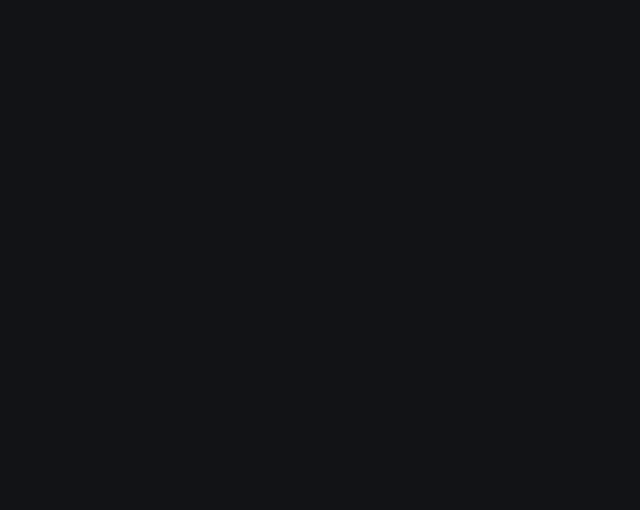
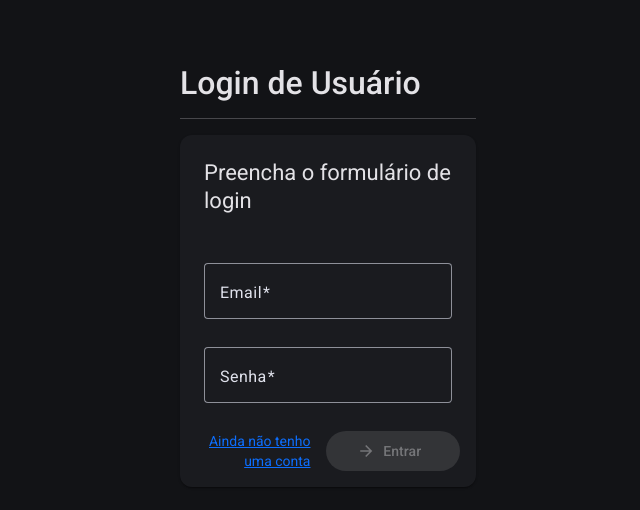
Before and after one commit to Iagodizlla/note-keeper, an Angular app in the folder client/: page /auth/login in a window 1280 px wide. Before the commit this address led to /. Shown: the top 510 px of the page, without its empty margins (312-952 px from the left). Built offline with nearby package versions, Linux system fonts and the light colour scheme.

Commit message:
Adicionado componente de Login e Logout

```diff
--- a/client/src/app/app.config.ts
+++ b/client/src/app/app.config.ts
@@ -6,7 +6,7 @@ import { provideNotifications } from './components/shared/notificacao/notificaca
 import { provideAuth } from './components/auth/auth.provider';
 
 export const routes: Routes = [
-  { path: '', redirectTo: 'auth/registro', pathMatch: 'full' },
+  { path: '', redirectTo: 'auth/login', pathMatch: 'full' },
   {
     path: 'auth',
     loadChildren: () => import('./components/auth/auth.routes').then((r) => r.authRoutes),
--- a/client/src/app/app.ts
+++ b/client/src/app/app.ts
@@ -1,14 +1,17 @@
+import { PartialObserver } from 'rxjs';
+
 import { AsyncPipe } from '@angular/common';
 import { Component, inject } from '@angular/core';
+import { Router, RouterOutlet } from '@angular/router';
 
 import { AuthService } from './components/auth/auth.service';
-import { ShellComponent } from "./components/shared/shell/shell.component";
-import { RouterOutlet } from '@angular/router';
+import { NotificacaoService } from './components/shared/notificacao/notificacao.service';
+import { ShellComponent } from './components/shared/shell/shell.component';
 
 @Component({
   selector: 'app-root',
   template: `
-   @if (accessToken$ | async; as accessToken) {
+    @if (accessToken$ | async; as accessToken) {
       <app-shell
         [usuarioAutenticado]="accessToken.usuarioAutenticado"
         (logoutRequisitado)="logout()"
@@ -24,11 +27,17 @@ import { RouterOutlet } from '@angular/router';
   imports: [ShellComponent, RouterOutlet, AsyncPipe],
 })
 export class App {
-  private readonly authService = inject(AuthService);
-
+  protected readonly router = inject(Router);
+  protected readonly authService = inject(AuthService);
+  protected readonly notificacaoService = inject(NotificacaoService);
   protected readonly accessToken$ = this.authService.accessToken$;
 
   public logout() {
-    console.log('Logout requisitado');
+    const sairObserver: PartialObserver<null> = {
+      error: (err) => this.notificacaoService.erro(err.message),
+      complete: () => this.router.navigate(['/auth/login']),
+    };
+
+    this.authService.sair().subscribe(sairObserver);
   }
 }
--- a/client/src/app/components/auth/auth.routes.ts
+++ b/client/src/app/components/auth/auth.routes.ts
@@ -1,4 +1,9 @@
 import { Routes } from '@angular/router';
+
+import { Login } from './login/login';
 import { Registro } from './registro/registro';
 
-export const authRoutes: Routes = [{ path: 'registro', component: Registro }];
+export const authRoutes: Routes = [
+  { path: 'login', component: Login },
+  { path: 'registro', component: Registro },
+];
--- a/client/src/app/components/auth/auth.service.ts
+++ b/client/src/app/components/auth/auth.service.ts
@@ -4,7 +4,7 @@ import { HttpClient } from '@angular/common/http';
 import { inject, Injectable } from '@angular/core';
 
 import { environment } from '../../../environments/environment';
-import { AccessTokenModel, RegistroModel } from './auth.models';
+import { AccessTokenModel, LoginModel, RegistroModel } from './auth.models';
 
 @Injectable()
 export class AuthService {
@@ -26,4 +26,20 @@ export class AuthService {
       .post<AccessTokenModel>(urlCompleto, registroModel)
       .pipe(tap((token) => this.accessTokenSubject$.next(token)));
   }
+
+  public login(loginModel: LoginModel): Observable<AccessTokenModel> {
+    const urlCompleto = `${this.apiUrl}/login`;
+
+    return this.http
+      .post<AccessTokenModel>(urlCompleto, loginModel)
+      .pipe(tap((token) => this.accessTokenSubject$.next(token)));
+  }
+
+  public sair(): Observable<null> {
+    const urlCompleto = `${this.apiUrl}/sair`;
+
+    return this.http
+      .post<null>(urlCompleto, {})
+      .pipe(tap(() => this.accessTokenSubject$.next(undefined)));
+  }
 }
--- /dev/null
+++ b/client/src/app/components/auth/login/login.html
@@ -0,0 +1,50 @@
+<section class="row justify-content-center">
+  <div class="col-md-11 col-lg-4 col-xl-3 py-5">
+    <h2>Login de Usuário</h2>
+    <hr />
+
+    <mat-card class="p-2">
+      <form [formGroup]="loginForm" (ngSubmit)="login()">
+        <mat-card-header>
+          <mat-card-title>Preencha o formulário de login</mat-card-title>
+        </mat-card-header>
+
+        <mat-card-content class="mt-5">
+          <mat-form-field appearance="outline" class="w-100">
+            <mat-label>Email</mat-label>
+            <input formControlName="email" matInput type="email" autocomplete="email" />
+
+            @if (email?.errors?.['required']) {
+              <mat-error>O email é obrigatório.</mat-error>
+            }
+
+            @if (email?.errors?.['email']) {
+              <mat-error>O email deve seguir o padrão nome@provedor.com.</mat-error>
+            }
+          </mat-form-field>
+
+          <mat-form-field appearance="outline" class="w-100 mt-2">
+            <mat-label>Senha</mat-label>
+            <input formControlName="senha" matInput type="password" autocomplete="current-password" />
+
+            @if (senha?.errors?.['required']) {
+              <mat-error>A senha é obrigatória.</mat-error>
+            }
+
+            @if (senha?.errors?.['minlength']) {
+              <mat-error>A senha deve conter no mínimo 6 caracteres.</mat-error>
+            }
+          </mat-form-field>
+        </mat-card-content>
+
+        <mat-card-actions align="end">
+          <a mat-text-button routerLink="/auth/registro">Ainda não tenho uma conta</a>
+          <button type="submit" [disabled]="loginForm.invalid" mat-flat-button class="ms-3 px-5">
+            <mat-icon>arrow_forward</mat-icon>
+            Entrar
+          </button>
+        </mat-card-actions>
+      </form>
+    </mat-card>
+  </div>
+</section>
--- /dev/null
+++ b/client/src/app/components/auth/login/login.ts
@@ -0,0 +1,60 @@
+import { PartialObserver } from 'rxjs';
+
+import { Component, inject } from '@angular/core';
+import { FormBuilder, FormGroup, ReactiveFormsModule, Validators } from '@angular/forms';
+import { MatButtonModule } from '@angular/material/button';
+import { MatCardModule } from '@angular/material/card';
+import { MatFormFieldModule } from '@angular/material/form-field';
+import { MatIconModule } from '@angular/material/icon';
+import { MatInputModule } from '@angular/material/input';
+import { Router, RouterLink } from '@angular/router';
+
+import { NotificacaoService } from '../../shared/notificacao/notificacao.service';
+import { AccessTokenModel, LoginModel } from '../auth.models';
+import { AuthService } from '../auth.service';
+
+@Component({
+  selector: 'app-login',
+  imports: [
+    MatCardModule,
+    MatButtonModule,
+    MatIconModule,
+    MatFormFieldModule,
+    MatInputModule,
+    RouterLink,
+    ReactiveFormsModule,
+  ],
+  templateUrl: './login.html',
+})
+export class Login {
+  protected readonly formBuilder = inject(FormBuilder);
+  protected readonly router = inject(Router);
+  protected readonly authService = inject(AuthService);
+  protected readonly notificacaoService = inject(NotificacaoService);
+
+  protected loginForm: FormGroup = this.formBuilder.group({
+    email: ['', [Validators.required, Validators.email]],
+    senha: ['', [Validators.required, Validators.minLength(6)]],
+  });
+
+  get email() {
+    return this.loginForm.get('email');
+  }
+
+  get senha() {
+    return this.loginForm.get('senha');
+  }
+
+  public login() {
+    if (this.loginForm.invalid) return;
+
+    const loginModel: LoginModel = this.loginForm.value;
+
+    const loginObserver: PartialObserver<AccessTokenModel> = {
+      error: (err) => this.notificacaoService.erro(err.message),
+      complete: () => this.router.navigate(['/inicio']),
+    };
+
+    this.authService.login(loginModel).subscribe(loginObserver);
+  }
+}
```
